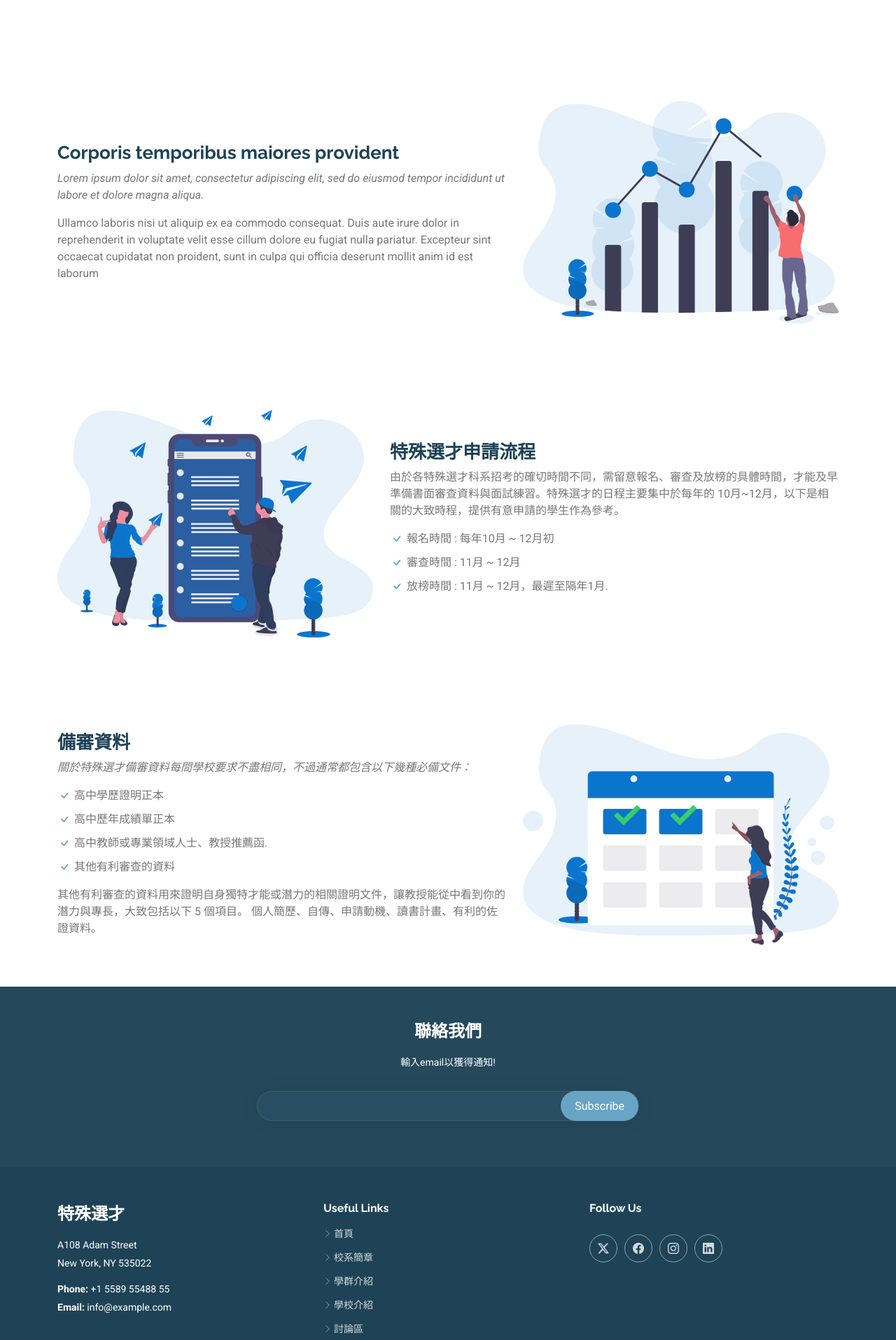
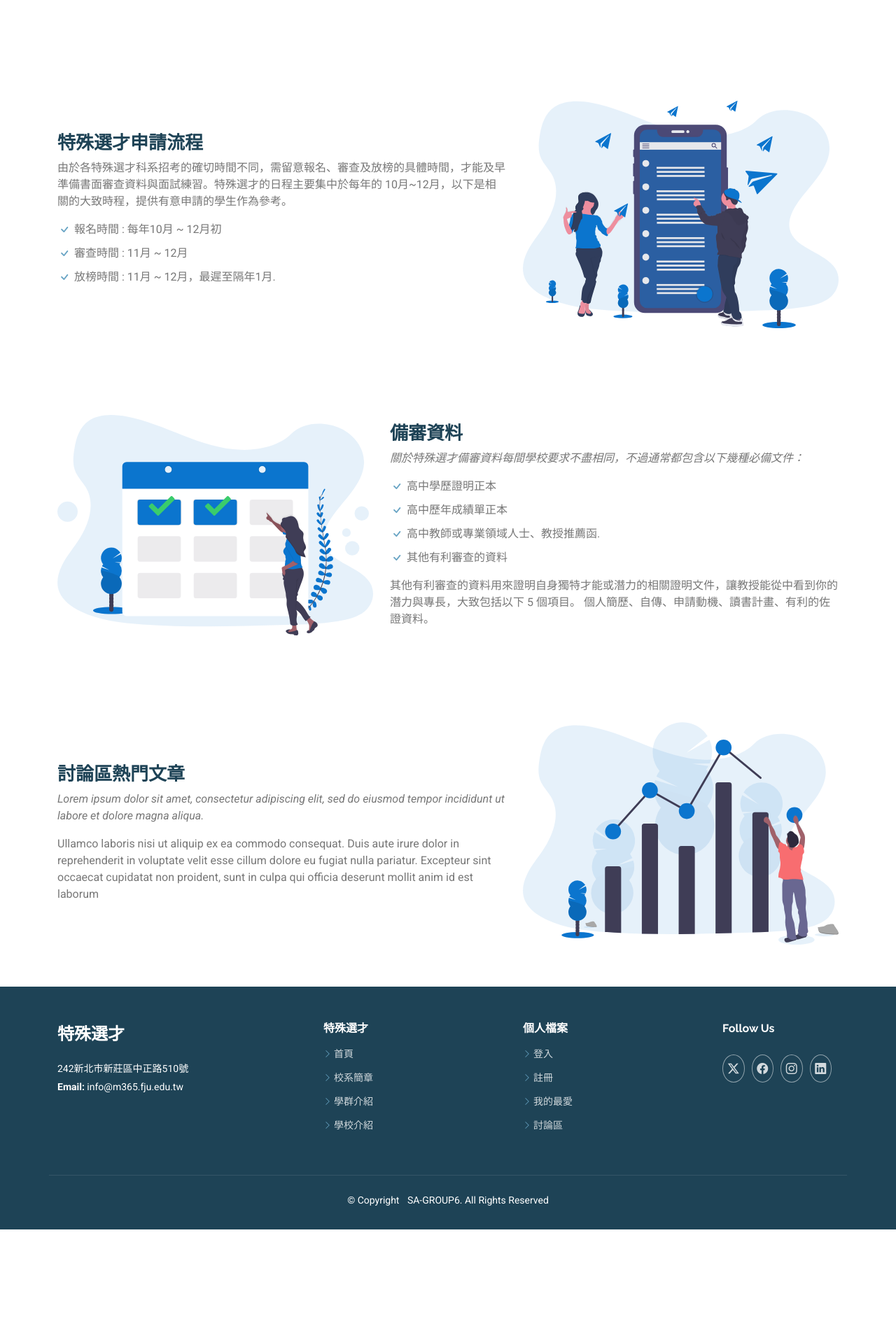
Before and after one commit to yuchansun/6SA, a PHP site: page /index.php in a window 1280 px wide. Shown: the part 1797-3712 px from the top of the page at 70% size. After the commit the page ends 3554 px from the top, so only its background shows below. Run offline with PHP 8.4, Linux system fonts and the light colour scheme; data comes from the database, SQL or seed files in the repository.

Commit message:
footer修改棘手頁調整

```diff
--- a/Moderna/footer.php
+++ b/Moderna/footer.php
@@ -1,6 +1,6 @@
 <footer id="footer" class="footer dark-background">
 
-    <div class="footer-newsletter">
+    <!-- <div class="footer-newsletter">
       <div class="container">
         <div class="row justify-content-center text-center">
           <div class="col-lg-6">
@@ -15,44 +15,46 @@
           </div>
         </div>
       </div>
-    </div>
+    </div> -->
 
     <div class="container footer-top">
       <div class="row gy-4">
-        <div class="col-lg-4 col-md-6 footer-about">
+        <div class="col-lg-3 col-md-6 footer-about">
           <a href="index.html" class="d-flex align-items-center">
             <span class="sitename">特殊選才</span>
           </a>
           <div class="footer-contact pt-3">
-            <p>A108 Adam Street</p>
-            <p>New York, NY 535022</p>
-            <p class="mt-3"><strong>Phone:</strong> <span>+1 5589 55488 55</span></p>
-            <p><strong>Email:</strong> <span>info@example.com</span></p>
+            <p></p>
+            <p>242新北市新莊區中正路510號</p>
+            <!-- <p class="mt-3"><strong>Phone:</strong> <span>+1 5589 55488 55</span></p> -->
+            <p><strong>Email:</strong> <span>info@m365.fju.edu.tw</span></p>
           </div>
         </div>
-
-        <div class="col-lg-4 col-md-3 footer-links">
-          <h4>Useful Links</h4>
+        <div class="col-lg-1">
+        </div>
+        <div class="col-lg-2 col-md-3 footer-links">
+          <h4>特殊選才</h4>
           <ul>
             <li><i class="bi bi-chevron-right"></i> <a href="index.php">首頁</a></li>
             <li><i class="bi bi-chevron-right"></i> <a href="about.php">校系簡章</a></li>
             <li><i class="bi bi-chevron-right"></i> <a href="service.php">學群介紹</a></li>
             <li><i class="bi bi-chevron-right"></i> <a href="portfolio.php">學校介紹</a></li>
-            <li><i class="bi bi-chevron-right"></i> <a href="">討論區</a></li>
           </ul>
         </div>
-
-        <!-- <div class="col-lg-2 col-md-3 footer-links">
-          <h4>Our Services</h4>
+        <div class="col-lg-1">
+        </div>
+        <div class="col-lg-2 col-md-3 footer-links">
+          <h4>個人檔案</h4>
           <ul>
-            <li><i class="bi bi-chevron-right"></i> <a href="#">Web Design</a></li>
-            <li><i class="bi bi-chevron-right"></i> <a href="#">Web Development</a></li>
-            <li><i class="bi bi-chevron-right"></i> <a href="#">Product Management</a></li>
-            <li><i class="bi bi-chevron-right"></i> <a href="#">Marketing</a></li>
+            <li><i class="bi bi-chevron-right"></i> <a href="contact.php">登入</a></li>
+            <li><i class="bi bi-chevron-right"></i> <a href="signup.php">註冊</a></li>
+            <li><i class="bi bi-chevron-right"></i> <a href="favorite.php">我的最愛</a></li>
+            <li><i class="bi bi-chevron-right"></i> <a href="blog-details.php">討論區</a></li>
           </ul>
-        </div> -->
-
-        <div class="col-lg-4 col-md-12">
+        </div>
+        <div class="col-lg-1">
+        </div>
+        <div class="col-lg-2 col-md-12">
           <h4>Follow Us</h4>
           <p></p>
           <div class="social-links d-flex">
@@ -67,14 +69,13 @@
     </div>
 
     <div class="container copyright text-center mt-4">
-      <p>© <span>Copyright</span> <strong class="px-1 sitename">Moderna</strong> <span>All Rights Reserved</span></p>
+      <p>© <span>Copyright</span> <strong class="px-1 sitename"></strong>SA-GROUP6. <span>All Rights Reserved</span></p>
       <div class="credits">
         <!-- All the links in the footer should remain intact. -->
         <!-- You can delete the links only if you've purchased the pro version. -->
         <!-- Licensing information: https://bootstrapmade.com/license/ -->
         <!-- Purchase the pro version with working PHP/AJAX contact form: [buy-url] -->
-        Designed by <a href="https://bootstrapmade.com/">BootstrapMade</a>
+        <!-- Designed by <a href="https://bootstrapmade.com/">BootstrapMade</a> -->
       </div>
     </div>
-
   </footer>
--- a/Moderna/index.php
+++ b/Moderna/index.php
@@ -175,31 +175,13 @@ $result = $conn->query($sql);
             </ul>
           </div>
         </div><!-- Features Item -->
-        <!--  -->
-        <div class="row gy-4 align-items-center features-item">
-          <div class="col-md-5 order-1 order-md-2 d-flex align-items-center" data-aos="zoom-out" data-aos-delay="200">
-            <img src="assets/img/features-2.svg" class="img-fluid" alt="">
-          </div>
-          <div class="col-md-7 order-2 order-md-1" data-aos="fade-up" data-aos-delay="200">
-            <h3>Corporis temporibus maiores provident</h3>
-            <p class="fst-italic">
-              Lorem ipsum dolor sit amet, consectetur adipiscing elit, sed do eiusmod tempor incididunt ut labore et dolore
-              magna aliqua.
-            </p>
-            <p>
-              Ullamco laboris nisi ut aliquip ex ea commodo consequat. Duis aute irure dolor in reprehenderit in voluptate
-              velit esse cillum dolore eu fugiat nulla pariatur. Excepteur sint occaecat cupidatat non proident, sunt in
-              culpa qui officia deserunt mollit anim id est laborum
-            </p>
-          </div>
-        </div>
-        <!-- Features Item -->
+
         <!-- 特殊選才申請流程 -->
         <div class="row gy-4 align-items-center features-item">
-          <div class="col-md-5 d-flex align-items-center" data-aos="zoom-out">
-            <img src="assets/img/features-3.svg" class="img-fluid" alt="">
+        <div class="col-md-5 order-1 order-md-2 d-flex align-items-center" data-aos="zoom-out">
+        <img src="assets/img/features-3.svg" class="img-fluid" alt="">
           </div>
-          <div class="col-md-7" data-aos="fade-up">
+          <div class="col-md-7 order-2 order-md-1" data-aos="fade-up">
             <h3>特殊選才申請流程</h3>
             <p>由於各特殊選才科系招考的確切時間不同，需留意報名、審查及放榜的具體時間，才能及早準備書面審查資料與面試練習。特殊選才的日程主要集中於每年的 10月~12月，以下是相關的大致時程，提供有意申請的學生作為參考。</p>
             <ul>
@@ -211,10 +193,10 @@ $result = $conn->query($sql);
         </div><!-- Features Item -->
         <!-- 備審資料 -->
         <div class="row gy-4 align-items-center features-item">
-          <div class="col-md-5 order-1 order-md-2 d-flex align-items-center" data-aos="zoom-out">
-            <img src="assets/img/features-4.svg" class="img-fluid" alt="">
+        <div class="col-md-5 d-flex align-items-center" data-aos="zoom-out" data-aos-delay="100">
+        <img src="assets/img/features-4.svg" class="img-fluid" alt="">
           </div>
-          <div class="col-md-7 order-2 order-md-1" data-aos="fade-up">
+          <div class="col-md-7" data-aos="fade-up" data-aos-delay="100">
             <h3>備審資料</h3>
             <p class="fst-italic">
             關於特殊選才備審資料每間學校要求不盡相同，不過通常都包含以下幾種必備文件：
@@ -232,6 +214,25 @@ $result = $conn->query($sql);
             </p>
           </div>
         </div><!-- Features Item -->
+        <!--  -->
+        <div class="row gy-4 align-items-center features-item">
+          <div class="col-md-5 order-1 order-md-2 d-flex align-items-center" data-aos="zoom-out" data-aos-delay="200">
+            <img src="assets/img/features-2.svg" class="img-fluid" alt="">
+          </div>
+          <div class="col-md-7 order-2 order-md-1" data-aos="fade-up" data-aos-delay="200">
+            <h3>討論區熱門文章</h3>
+            <p class="fst-italic">
+              Lorem ipsum dolor sit amet, consectetur adipiscing elit, sed do eiusmod tempor incididunt ut labore et dolore
+              magna aliqua.
+            </p>
+            <p>
+              Ullamco laboris nisi ut aliquip ex ea commodo consequat. Duis aute irure dolor in reprehenderit in voluptate
+              velit esse cillum dolore eu fugiat nulla pariatur. Excepteur sint occaecat cupidatat non proident, sunt in
+              culpa qui officia deserunt mollit anim id est laborum
+            </p>
+          </div>
+        </div>
+        <!-- Features Item -->
 
       </div>
 
```
